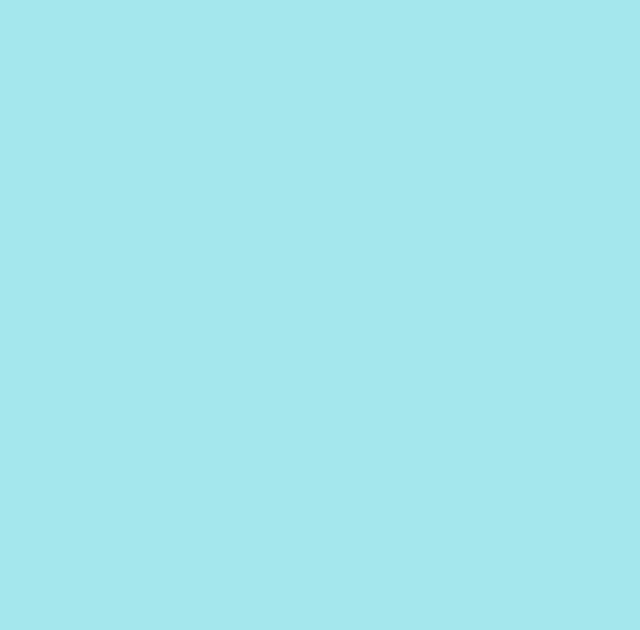
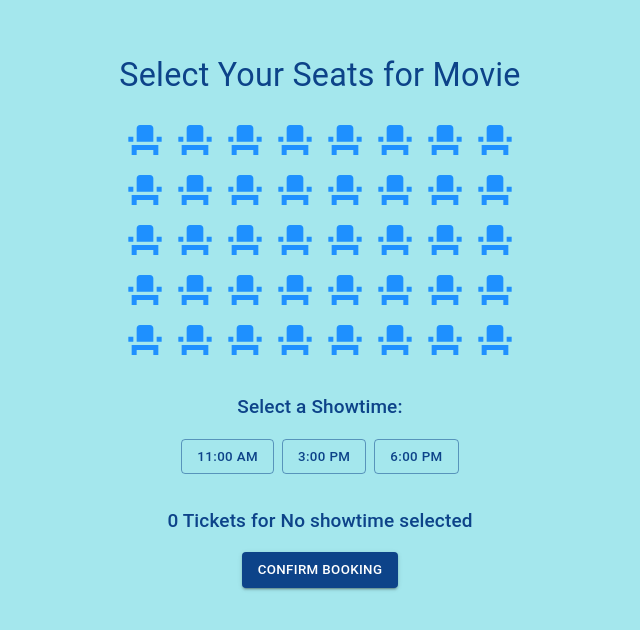
Before and after one commit to rohitrasam/MovieMojo, a React (Vite) app in the folder frontend/: page /movie/1/select-seat in a window 1280 px wide. Before the commit this address had no page. Shown: the part 102-732 px from the top of the page, without its empty margins (320-960 px from the left). Built offline with nearby package versions, Linux system fonts and the light colour scheme.

Commit message:
selectseat

```diff
--- a/frontend/src/App.tsx
+++ b/frontend/src/App.tsx
@@ -7,6 +7,7 @@ import Login from "./components/UserLogin/Login";
 import Forgotpass from "./components/UserLogin/Forgotpass";
 import Home from './components/Home';
 import MovieDetail from './components/MovieDetail'; // Import MovieDetail
+import Profile from './components/Profile'; // Import Profile
 import { Box } from '@mui/material';
 import AddMovie from './components/Admin/AddMovie';
 import AddTheatres from './components/Admin/AddTheatres';
@@ -14,6 +15,7 @@ import AdminDashboard from './components/Admin/AdminDashboard';
 import ManageMovie from './components/Admin/ManageMovie';
 import ManageTheatre from './components/Admin/ManageTheatre';
 import ViewMovies from './components/Admin/ViewMovies';
+import SelectSeat from './components/SelectSeat';  // Import SelectSeat for seat selection
 
 const App: React.FC = () => {
   return (
@@ -23,18 +25,18 @@ const App: React.FC = () => {
         <Box sx={{ flex: 1, padding: 3 }}>
           <Router>
             <Routes>
-
+              <Route path="/" element={<Login />} />  {/* Login Page */}
+              <Route path="/forgotpass" element={<Forgotpass />} />  {/* Forgot Password Page */}
+              <Route path="/home" element={<Home />} />  {/* Home Page */}
               <Route path="/movie/:id" element={<MovieDetail />} /> {/* Movie detail route */}
-              <Route path="/" element={<Login />} />
-              <Route path="/forgotpass" element={<Forgotpass />} />
-              <Route path="/home" element={<Home />} />
-              <Route path="/admindashboard" element={<AdminDashboard />} />
-              <Route path="/addtheatres" element={<AddTheatres />} />
-              <Route path="/addmovie" element={<AddMovie />} />
-              <Route path="/viewmovies" element={<ViewMovies />} />
-              <Route path="/managemovies" element={<ManageMovie />} />
-              <Route path="/managetheatres" element={<ManageTheatre />} />
-
+              <Route path="/movie/:id/select-seat" element={<SelectSeat />} /> {/* Seat Selection route */}
+              <Route path="/admindashboard" element={<AdminDashboard />} />  {/* Admin Dashboard */}
+              <Route path="/addtheatres" element={<AddTheatres />} />  {/* Add Theatres */}
+              <Route path="/addmovie" element={<AddMovie />} />  {/* Add Movie */}
+              <Route path="/viewmovies" element={<ViewMovies />} />  {/* View Movies */}
+              <Route path="/managemovies" element={<ManageMovie />} />  {/* Manage Movies */}
+              <Route path="/managetheatres" element={<ManageTheatre />} />  {/* Manage Theatres */}
+              <Route path="/profile" element={<Profile />} />  {/* Profile route */}
             </Routes>
           </Router>
         </Box>
--- a/frontend/src/components/Home.tsx
+++ b/frontend/src/components/Home.tsx
@@ -1,12 +1,14 @@
 import React, { useState, useEffect } from 'react';
-import { Grid, Box, Typography, CircularProgress } from '@mui/material';
+import { Grid, Box, Typography, CircularProgress, IconButton, Avatar } from '@mui/material';
 import SearchBar from './SearchBar';
 import MovieTemplate from './MovieTemplate';
 import { Movie } from '../core/models/Movie';
 import SideBar from './Sidebar/SideBar';
 import { getMovies } from '../core/services/movieService';
+import { useNavigate } from 'react-router-dom'; // Import useNavigate
 
 const Home: React.FC = () => {
+  const navigate = useNavigate(); // Initialize navigate function
   const [movies, setMovies] = useState<Movie[]>([]);
   const [filteredMovies, setFilteredMovies] = useState<Movie[]>([]);
   const [loading, setLoading] = useState<boolean>(true);
@@ -50,16 +52,28 @@ const Home: React.FC = () => {
 
   return (
     <Box display={"flex"} sx={{ flex: 1 }}>
-      <div>
-        <SideBar />
-      </div>
-      <div style={{ overflowY: "scroll", height: "100vh", marginLeft:"10px", paddingLeft: "20px", width: "100%"}}>
-        <SearchBar onSearch={handleSearch} />
+      <SideBar />
+      <Box sx={{ overflowY: "scroll", height: "100vh", marginLeft: "10px", paddingLeft: "20px", width: "100%" }}>
+        <Box display="flex" alignItems="center">
+          <SearchBar onSearch={handleSearch} />
+          <IconButton
+            sx={{
+              marginLeft: "20px",
+              backgroundColor: "#1976d2",
+              color: "#fff",
+              borderRadius: "50%", // Make the button round
+              '&:hover': {
+                backgroundColor: "#115293",
+              }
+            }}
+            onClick={() => navigate('/profile')} // Navigate to Profile page
+          >
+            <Avatar sx={{ bgcolor: "#fff", color: "#1976d2" }}>P</Avatar>
+          </IconButton>
+        </Box>
         <Typography variant="h4" sx={{ padding: "10px 0px 0px 10px", mb: 2 }}>
           Latest Releases
         </Typography>
-
-        {/* No results message */}
         {filteredMovies.length === 0 && searchQuery ? (
           <Typography variant="h6" sx={{ padding: "10px" }}>
             No results found for "{searchQuery}".
@@ -73,7 +87,7 @@ const Home: React.FC = () => {
             ))}
           </Grid>
         )}
-      </div>
+      </Box>
     </Box>
   );
 };
--- a/frontend/src/components/MovieDetail.tsx
+++ b/frontend/src/components/MovieDetail.tsx
@@ -1,11 +1,12 @@
 import React, { useEffect, useState } from 'react';
-import { useParams } from 'react-router-dom';
+import { useParams, useNavigate } from 'react-router-dom';
+import { Box, Typography, Paper, Button } from '@mui/material';
 import { Movie } from '../core/models/Movie';
 import { getMovieById } from '../core/services/movieService';
-import { Box, Typography, Paper } from '@mui/material';
 
 const MovieDetail: React.FC = () => {
   const { id } = useParams<{ id: string }>(); // Get movie ID from URL
+  const navigate = useNavigate();
   const [movie, setMovie] = useState<Movie | null>(null);
 
   useEffect(() => {
@@ -23,6 +24,17 @@ const MovieDetail: React.FC = () => {
     return <div>Loading...</div>;
   }
 
+  // Function to handle the book ticket action
+  const handleBookTicket = () => {
+    navigate(`/movie/${id}/select-seat`, { state: { movieName: movie?.name } });
+  };
+
+  const formattedReleaseDate = new Date(movie.release_date).toLocaleDateString('en-US', {
+    year: 'numeric',
+    month: 'long',
+    day: 'numeric',
+  });
+
   return (
     <Box
       sx={{
@@ -39,11 +51,11 @@ const MovieDetail: React.FC = () => {
       <Paper
         elevation={3}
         sx={{
-          width: '90%', // Increase the width to make the box larger
-          maxWidth: '1200px', // Allow the box to grow more on large screens
-          padding: '40px', // Increase padding for better spacing
+          width: '90%',
+          maxWidth: '1200px',
+          padding: '40px',
           backgroundColor: 'rgba(255, 255, 255, 0.85)',
-          borderRadius: '15px', // Increase border radius for a more prominent effect
+          borderRadius: '15px',
         }}
       >
         <Typography variant="h3" gutterBottom sx={{ fontSize: '2.5rem', fontWeight: 'bold' }}>
@@ -59,7 +71,7 @@ const MovieDetail: React.FC = () => {
           Rating: {movie.rating}
         </Typography>
         <Typography variant="h6" gutterBottom sx={{ fontSize: '1.2rem', fontWeight: '500' }}>
-          Release Date: {movie.release_date}
+          Release Date: {formattedReleaseDate}
         </Typography>
         <Typography variant="h6" gutterBottom sx={{ fontSize: '1.2rem', fontWeight: '500' }}>
           Duration: {movie.duration}
@@ -70,6 +82,11 @@ const MovieDetail: React.FC = () => {
         <Typography variant="h6" gutterBottom sx={{ fontSize: '1.2rem', fontWeight: '500' }}>
           Formats: {movie.formats.map((format) => format._type).join(', ')}
         </Typography>
+
+        {/* Book Ticket Button */}
+        <Button variant="contained" color="primary" onClick={handleBookTicket}>
+          Book Ticket
+        </Button>
       </Paper>
     </Box>
   );
--- /dev/null
+++ b/frontend/src/components/SelectSeat.tsx
@@ -0,0 +1,118 @@
+import React, { useState } from 'react';
+import { useLocation, useParams } from 'react-router-dom';
+import { Box, Typography, Button } from '@mui/material';
+import EventSeatIcon from '@mui/icons-material/EventSeat'; // Import seat icon
+
+const totalSeats = 40; // Total seats
+const seatsPerRow = 8; // Seats per row
+
+const SelectSeat: React.FC = () => {
+  const { id } = useParams<{ id: string }>(); // Get movie ID from URL
+  const location = useLocation();
+  const movieName = location.state?.movieName || "Movie"; // Get movie name from state
+
+  const [selectedSeats, setSelectedSeats] = useState<number[]>([]);
+  const [showtime, setShowtime] = useState<string | null>(null);
+
+  const handleSeatClick = (seatNumber: number) => {
+    if (selectedSeats.includes(seatNumber)) {
+      setSelectedSeats(selectedSeats.filter(seat => seat !== seatNumber));
+    } else {
+      setSelectedSeats([...selectedSeats, seatNumber]);
+    }
+  };
+
+  const handleShowtimeSelect = (time: string) => {
+    setShowtime(time);
+  };
+
+  const handleConfirmBooking = () => {
+    if (selectedSeats.length === 0 || !showtime) {
+      alert('Please select seats and a showtime');
+    } else {
+      alert(`Booking confirmed for ${selectedSeats.length} seats at ${showtime}`);
+    }
+  };
+
+  return (
+    <Box
+      sx={{
+        display: 'flex',
+        flexDirection: 'column',
+        alignItems: 'center',
+        justifyContent: 'center',
+        height: '100vh',
+        padding: '20px',
+      }}
+    >
+      <Typography variant="h4" sx={{ mb: 3 }}>
+        Select Your Seats for {movieName}
+      </Typography>
+
+      {/* Seat Layout with 40 seats */}
+      <Box
+        sx={{
+          display: 'grid',
+          gridTemplateColumns: `repeat(${seatsPerRow}, 1fr)`,
+          gap: '10px',
+          mb: 4,
+        }}
+      >
+        {Array.from({ length: totalSeats }, (_, index) => {
+          const seatNumber = index + 1;
+          const isSelected = selectedSeats.includes(seatNumber);
+
+          return (
+            <EventSeatIcon
+              key={seatNumber}
+              onClick={() => handleSeatClick(seatNumber)}
+              sx={{
+                fontSize: '40px',
+                cursor: 'pointer',
+                color: isSelected ? 'gray' : 'dodgerblue', // Selected or Available colors
+              }}
+            />
+          );
+        })}
+      </Box>
+
+      {/* Showtime selection */}
+      <Typography variant="h6" sx={{ mb: 2 }}>
+        Select a Showtime:
+      </Typography>
+      <Box sx={{ display: 'flex', justifyContent: 'center', mb: 4 }}>
+        <Button
+          variant={showtime === '11:00 AM' ? 'contained' : 'outlined'}
+          onClick={() => handleShowtimeSelect('11:00 AM')}
+          sx={{ mr: 1 }}
+        >
+          11:00 AM
+        </Button>
+        <Button
+          variant={showtime === '3:00 PM' ? 'contained' : 'outlined'}
+          onClick={() => handleShowtimeSelect('3:00 PM')}
+          sx={{ mr: 1 }}
+        >
+          3:00 PM
+        </Button>
+        <Button
+          variant={showtime === '6:00 PM' ? 'contained' : 'outlined'}
+          onClick={() => handleShowtimeSelect('6:00 PM')}
+        >
+          6:00 PM
+        </Button>
+      </Box>
+
+      {/* Booking summary */}
+      <Typography variant="h6" sx={{ mb: 2 }}>
+        {selectedSeats.length} Tickets for {showtime || 'No showtime selected'}
+      </Typography>
+
+      <Button variant="contained" color="primary" onClick={handleConfirmBooking}>
+        Confirm Booking
+      </Button>
+    </Box>
+  );
+};
+
+export default SelectSeat;
```
